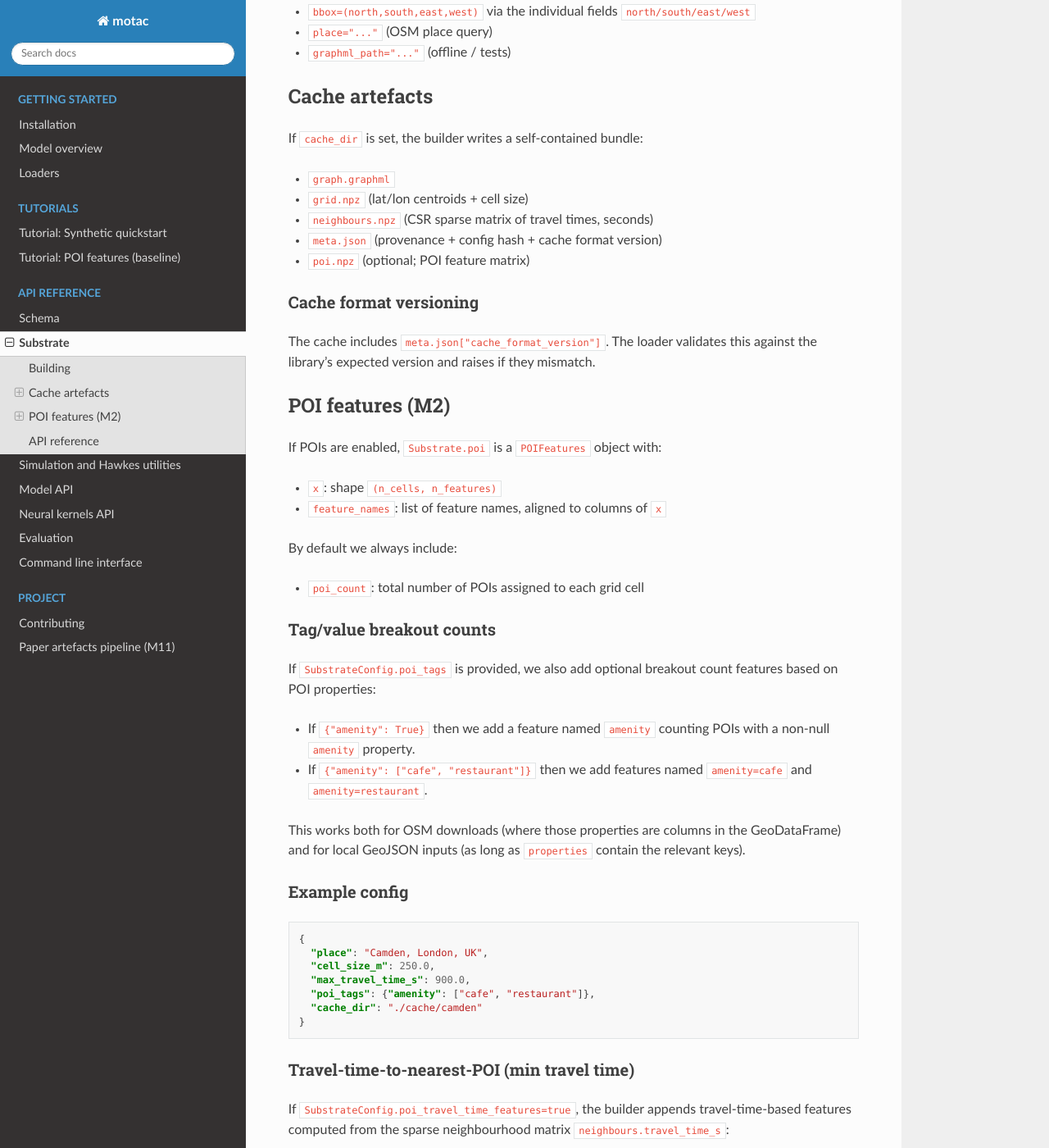
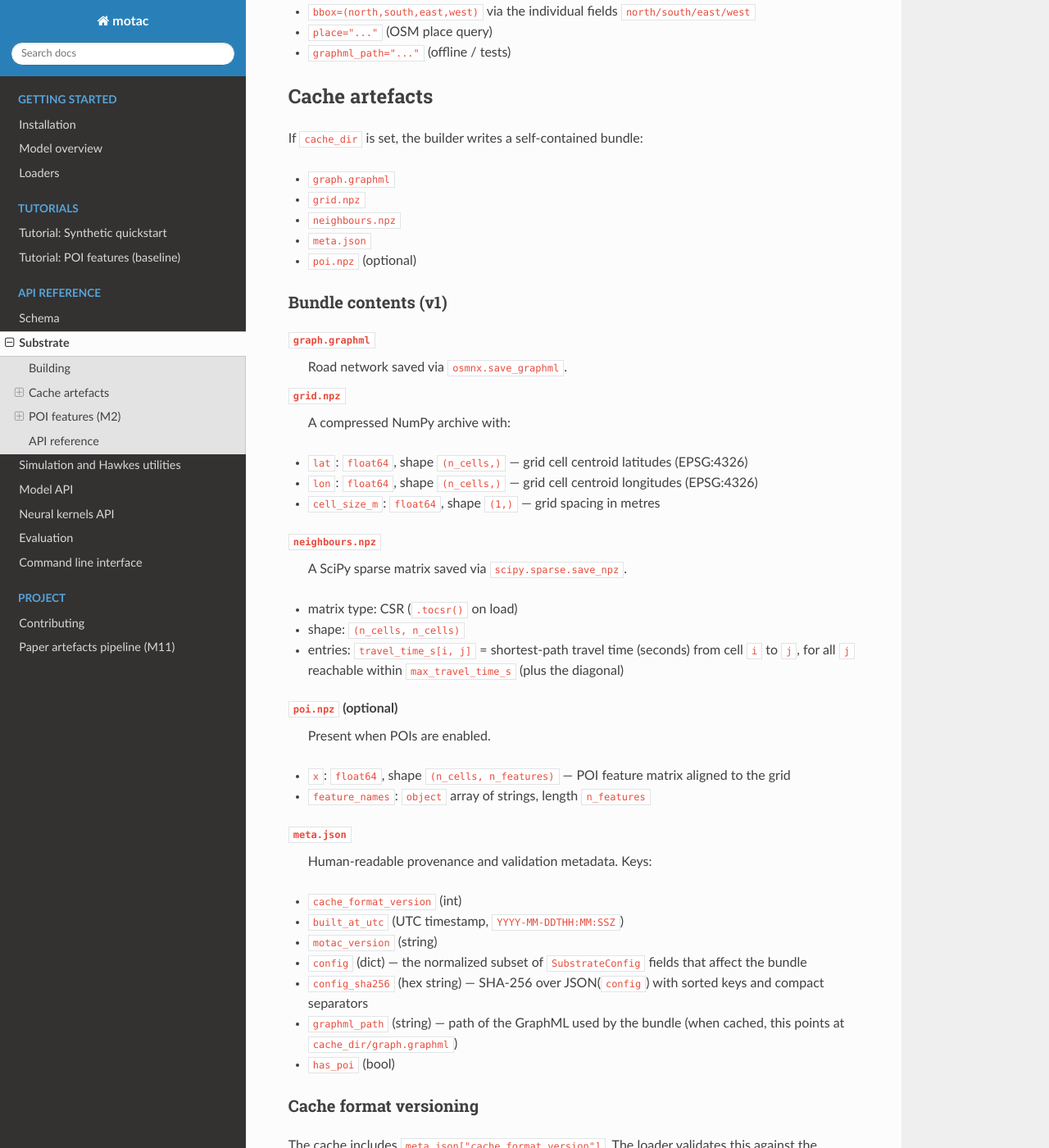
Before and after one commit to OJWatson/motac, a Sphinx documentation site: the page built from docs/api/substrate.md, in a window 1280 px wide and 1400 px high, scrolled down 504 px. Shown: the whole window at 82% size. Built offline with Sphinx 7.4.7 and the Read the Docs theme 3.1.0, drawn with Linux system fonts in a browser that asks for light colours.

Commit message:
docs(substrate): specify cache bundle v1 format + add CLI smoke test

```diff
--- a/docs/api/substrate.md
+++ b/docs/api/substrate.md
@@ -24,10 +24,47 @@ and optionally cache artefacts.
 If `cache_dir` is set, the builder writes a self-contained bundle:
 
 - `graph.graphml`
-- `grid.npz` (lat/lon centroids + cell size)
-- `neighbours.npz` (CSR sparse matrix of travel times, seconds)
-- `meta.json` (provenance + config hash + cache format version)
-- `poi.npz` (optional; POI feature matrix)
+- `grid.npz`
+- `neighbours.npz`
+- `meta.json`
+- `poi.npz` (optional)
+
+### Bundle contents (v1)
+
+`graph.graphml`
+: Road network saved via `osmnx.save_graphml`.
+
+`grid.npz`
+: A compressed NumPy archive with:
+
+- `lat`: `float64`, shape `(n_cells,)` — grid cell centroid latitudes (EPSG:4326)
+- `lon`: `float64`, shape `(n_cells,)` — grid cell centroid longitudes (EPSG:4326)
+- `cell_size_m`: `float64`, shape `(1,)` — grid spacing in metres
+
+`neighbours.npz`
+: A SciPy sparse matrix saved via `scipy.sparse.save_npz`.
+
+- matrix type: CSR (`.tocsr()` on load)
+- shape: `(n_cells, n_cells)`
+- entries: `travel_time_s[i, j]` = shortest-path travel time (seconds) from cell `i` to `j`,
+  for all `j` reachable within `max_travel_time_s` (plus the diagonal)
+
+`poi.npz` (optional)
+: Present when POIs are enabled.
+
+- `x`: `float64`, shape `(n_cells, n_features)` — POI feature matrix aligned to the grid
+- `feature_names`: `object` array of strings, length `n_features`
+
+`meta.json`
+: Human-readable provenance and validation metadata. Keys:
+
+- `cache_format_version` (int)
+- `built_at_utc` (UTC timestamp, `YYYY-MM-DDTHH:MM:SSZ`)
+- `motac_version` (string)
+- `config` (dict) — the normalized subset of `SubstrateConfig` fields that affect the bundle
+- `config_sha256` (hex string) — SHA-256 over JSON(`config`) with sorted keys and compact separators
+- `graphml_path` (string) — path of the GraphML used by the bundle (when cached, this points at `cache_dir/graph.graphml`)
+- `has_poi` (bool)
 
 ### Cache format versioning
 
```
Also changed, not shown: 1 other file.
